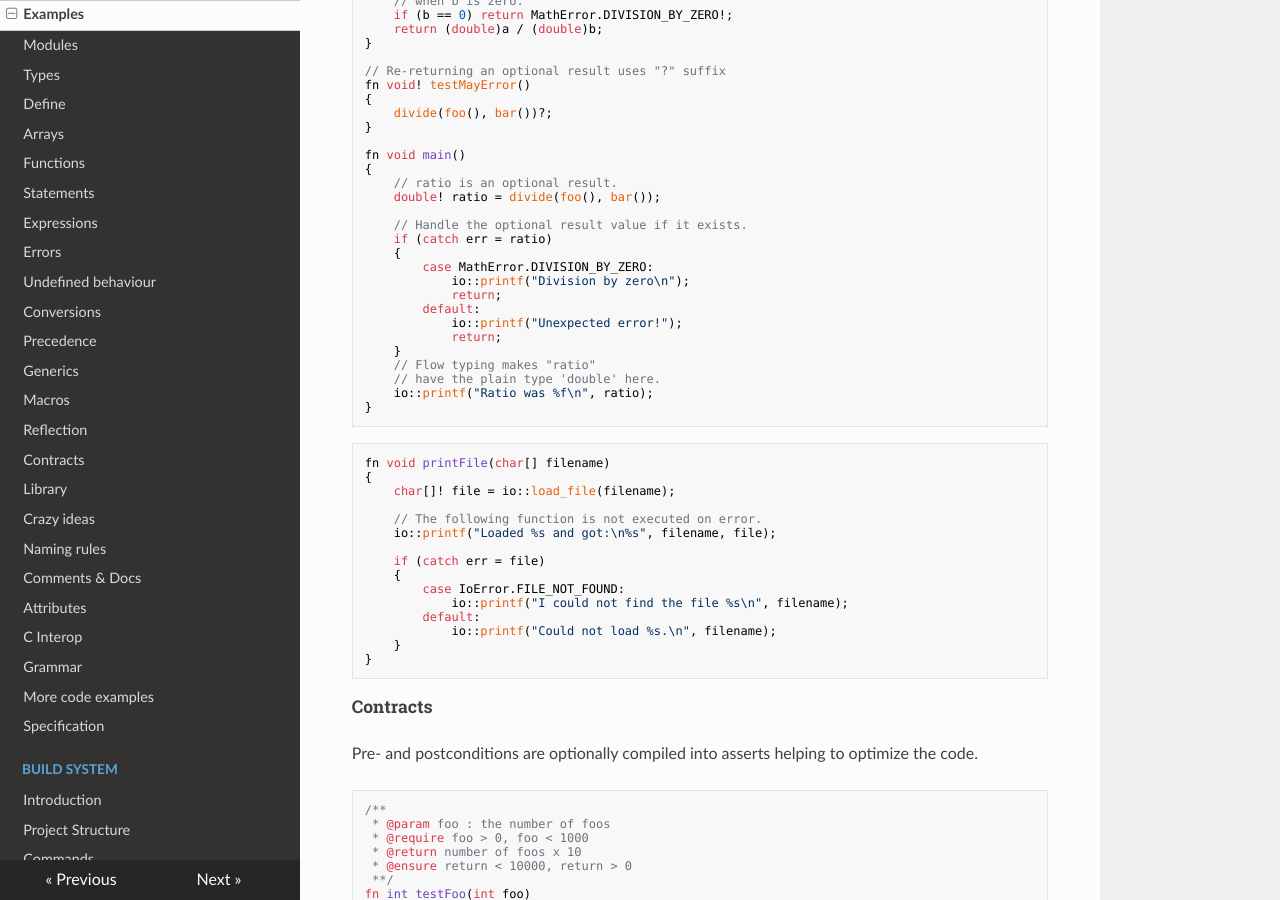
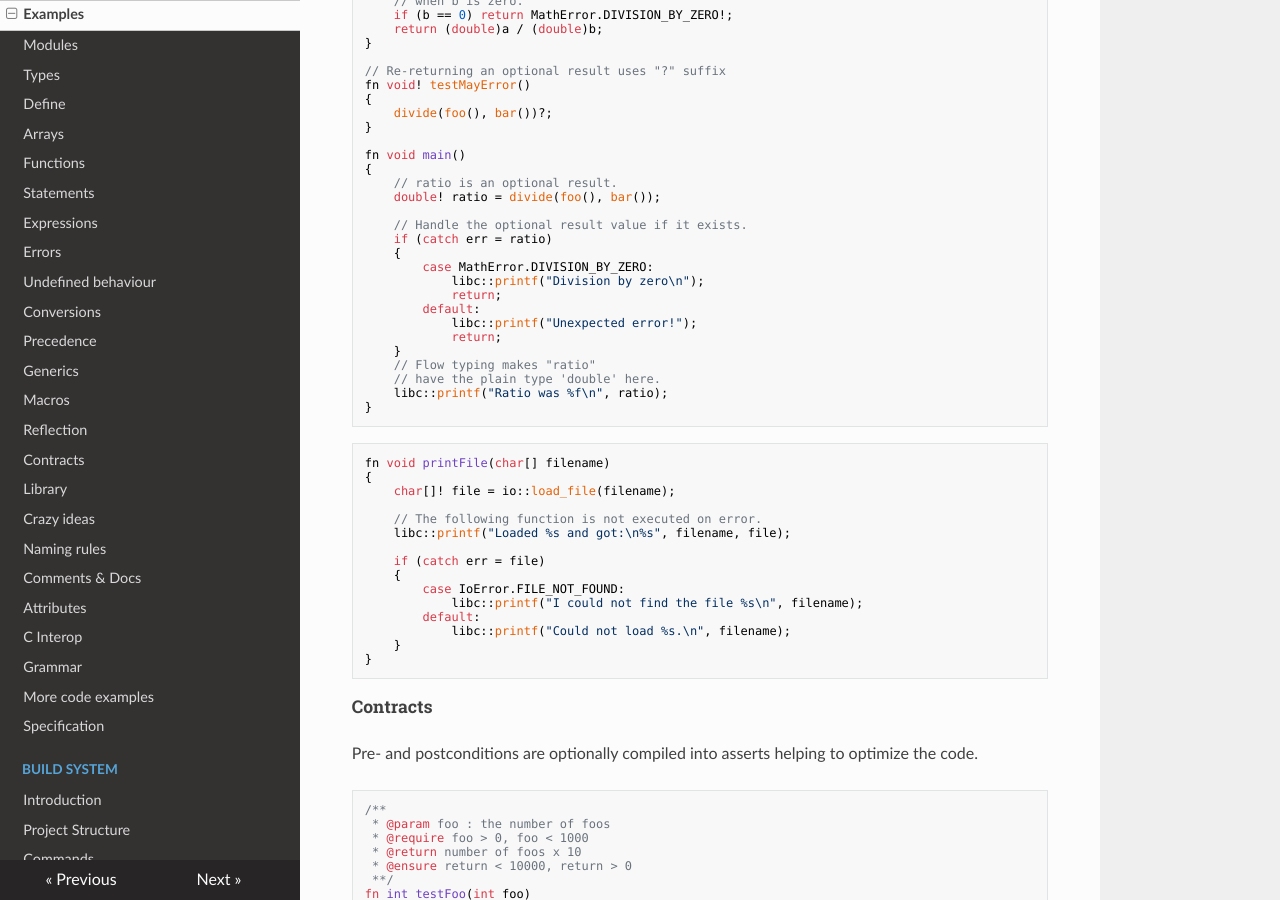
Before and after one commit to c3lang/c3docs-old, an MkDocs documentation site: the page built from docs/examples.md, in a window 1280 px wide and 900 px high, scrolled down 4523 px. Built offline with MkDocs 1.6.1, drawn with Linux system fonts in a browser that asks for light colours; nearby versions of some CDN libraries; some of the changed text lies outside the part shown.

Commit message:
Remove io::printf

````diff
--- a/docs/examples.md
+++ b/docs/examples.md
@@ -20,7 +20,7 @@ fn void example_for()
     // the for-loop is the same as C99.
     for (int i = 0; i < 10; i++)
     {
-        io::printf("%d\n", i);
+        libc::printf("%d\n", i);
     }
 
     // also equal
@@ -37,7 +37,7 @@ fn void example_foreach(float[] values)
 {
     foreach (index, value : values)
     {
-        io::printf("%d: %f\n", index, value);
+        libc::printf("%d: %f\n", index, value);
     }
 }
 ```
@@ -191,7 +191,7 @@ fn void! test(int x)
     defer io::println();
     defer io::print("A");
     defer catch io::print("B")
-    defer catch (err) io::printf("%s", err.message);
+    defer catch (err) libc::printf("%s", err.message);
     if (x == 1) return FooError!;
     print("!")
 }
@@ -306,15 +306,15 @@ fn void main()
     if (catch err = ratio)
     {
         case MathError.DIVISION_BY_ZERO:
-            io::printf("Division by zero\n");
+            libc::printf("Division by zero\n");
             return;
         default:
-            io::printf("Unexpected error!");
+            libc::printf("Unexpected error!");
             return;
     }
     // Flow typing makes "ratio"
     // have the plain type 'double' here.
-    io::printf("Ratio was %f\n", ratio);
+    libc::printf("Ratio was %f\n", ratio);
 }
 ```
 
@@ -324,14 +324,14 @@ fn void printFile(char[] filename)
     char[]! file = io::load_file(filename);
 
     // The following function is not executed on error.
-    io::printf("Loaded %s and got:\n%s", filename, file);
+    libc::printf("Loaded %s and got:\n%s", filename, file);
 
     if (catch err = file)
     {
         case IoError.FILE_NOT_FOUND:
-            io::printf("I could not find the file %s\n", filename);
+            libc::printf("I could not find the file %s\n", filename);
         default:
-            io::printf("Could not load %s.\n", filename);
+            libc::printf("Could not load %s.\n", filename);
     }
 }
 ```
````
Also changed, not shown: docs/functions.md (+1 -1 lines), docs/macros.md (+8 -8 lines), docs/moreexamples.md (+1 -1 lines), docs/statements.md (+7 -7 lines), docs/types.md (+4 -4 lines).
